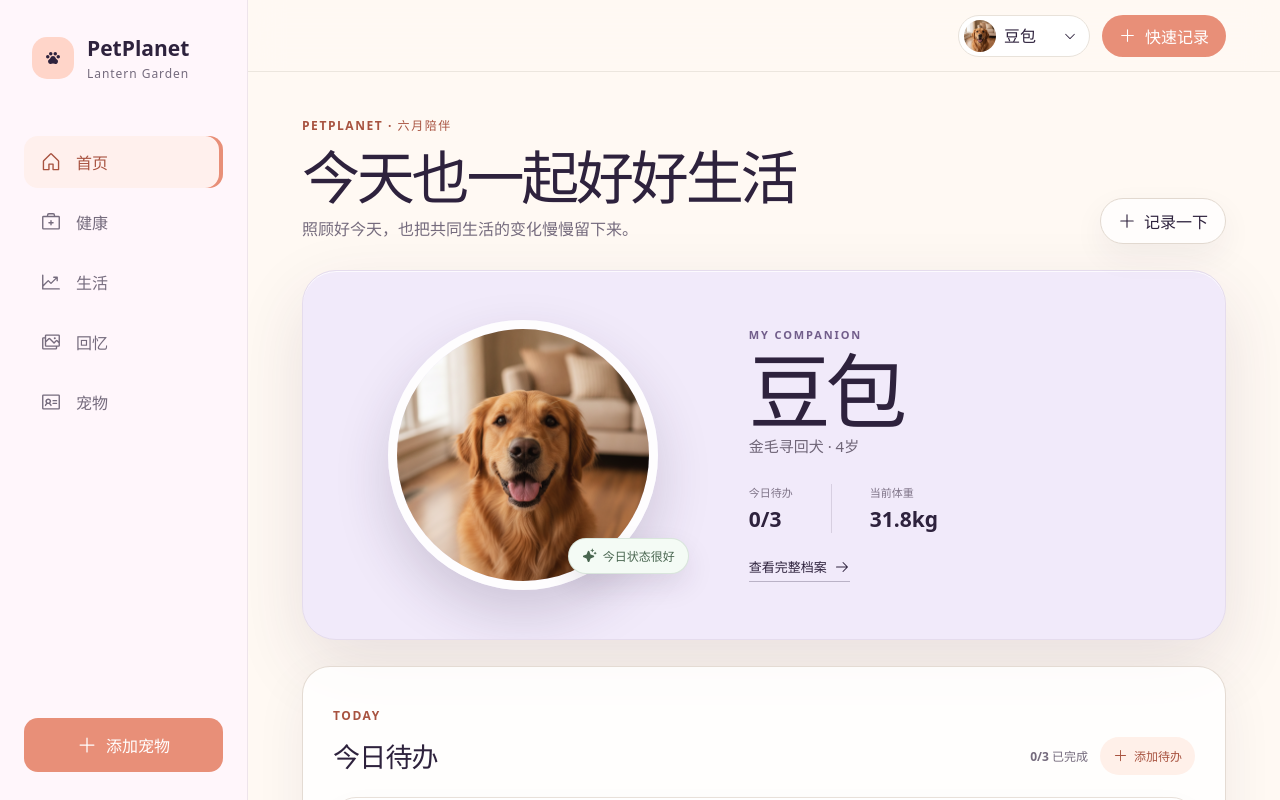
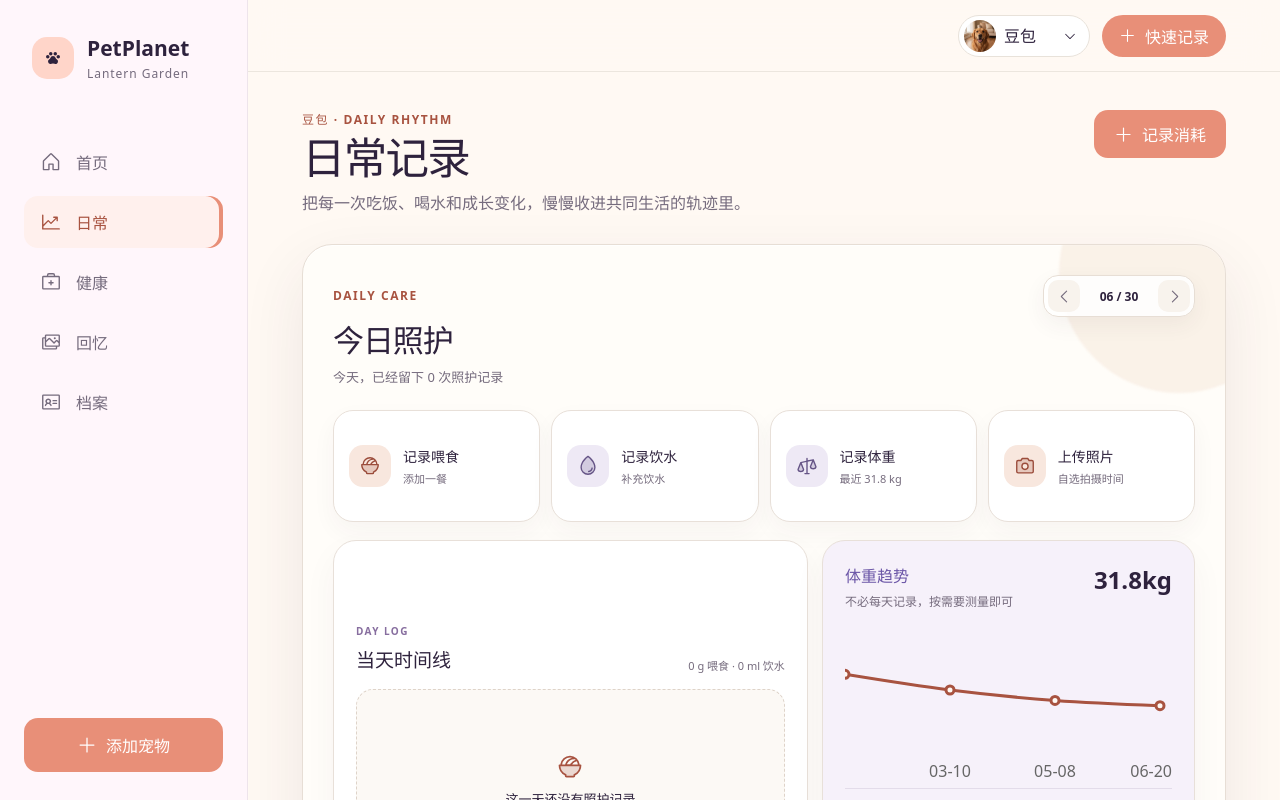
Before and after one commit to zhe8013-bot/pet-love, a React (Vite) app: page /daily in a window 1280 px wide. Before the commit this address led to /. Shown: the top 800 px of the page. Built offline with nearby package versions, Linux system fonts and the light colour scheme.

Commit message:
feat: migrate primary navigation to daily and profile

```diff
--- a/src/app/App.tsx
+++ b/src/app/App.tsx
@@ -1,5 +1,5 @@
 import { lazy, Suspense } from 'react'
-import { BrowserRouter, Navigate, Route, Routes } from 'react-router-dom'
+import { BrowserRouter, Navigate, Route, Routes, useLocation } from 'react-router-dom'
 import '../styles/theme.css'
 import { PetDataProvider } from '../data/PetDataProvider'
 import { HomePage } from '../features/home/HomePage'
@@ -10,6 +10,11 @@ const LifePage = lazy(() => import('../features/life/LifePage').then((module) =>
 const PetProfilePage = lazy(() => import('../features/pets/PetProfilePage').then((module) => ({ default: module.PetProfilePage })))
 const MemoryPage = lazy(() => import('../features/memories/MemoryPage').then((module) => ({ default: module.MemoryPage })))
 
+function LegacyRedirect({ to }: { to: string }) {
+  const { search } = useLocation()
+  return <Navigate replace to={`${to}${search}`} />
+}
+
 export function App() {
   return (
     <BrowserRouter>
@@ -18,10 +23,12 @@ export function App() {
           <Routes>
             <Route element={<AppShell />}>
               <Route index element={<HomePage />} />
-              <Route path="pets" element={<PetProfilePage />} />
+              <Route path="profile" element={<PetProfilePage />} />
+              <Route path="daily" element={<LifePage />} />
               <Route path="health" element={<HealthPage />} />
-              <Route path="life" element={<LifePage />} />
               <Route path="memories" element={<MemoryPage />} />
+              <Route path="life" element={<LegacyRedirect to="/daily" />} />
+              <Route path="pets" element={<LegacyRedirect to="/profile" />} />
               <Route path="*" element={<Navigate replace to="/" />} />
             </Route>
           </Routes>
--- a/src/app/AppShell.tsx
+++ b/src/app/AppShell.tsx
@@ -14,10 +14,10 @@ import { usePetData } from '../data/PetDataProvider'
 
 const navItems = [
   { to: '/', label: '首页', icon: House },
+  { to: '/daily', label: '日常', icon: ChartLineUp },
   { to: '/health', label: '健康', icon: FirstAidKit },
-  { to: '/life', label: '生活', icon: ChartLineUp },
   { to: '/memories', label: '回忆', icon: Images },
-  { to: '/pets', label: '宠物', icon: IdentificationCard },
+  { to: '/profile', label: '档案', icon: IdentificationCard },
 ]
 
 function AppTopbar() {
--- a/src/features/life/LifePage.tsx
+++ b/src/features/life/LifePage.tsx
@@ -156,7 +156,7 @@ export function LifePage() {
       <header className="page-header life-page-header">
         <div>
           <p className="eyebrow">{currentPet?.name ?? '宠物'} · DAILY RHYTHM</p>
-          <h1>生活记录</h1>
+          <h1>日常记录</h1>
           <p>把每一次吃饭、喝水和成长变化，慢慢收进共同生活的轨迹里。</p>
         </div>
         <div className="header-actions">
```
Also changed, not shown: 1 other file (tests, documents, lock files or other folders).
